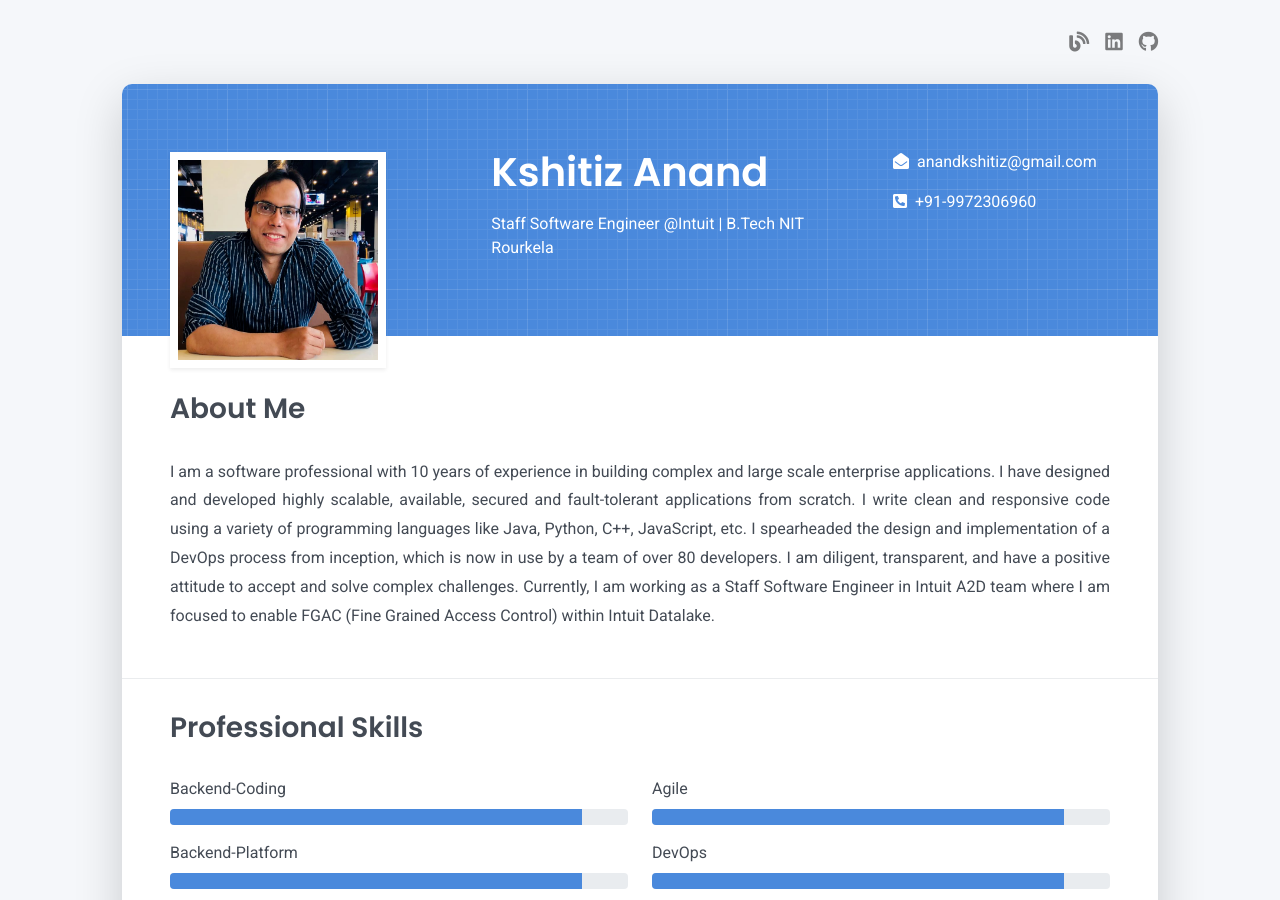
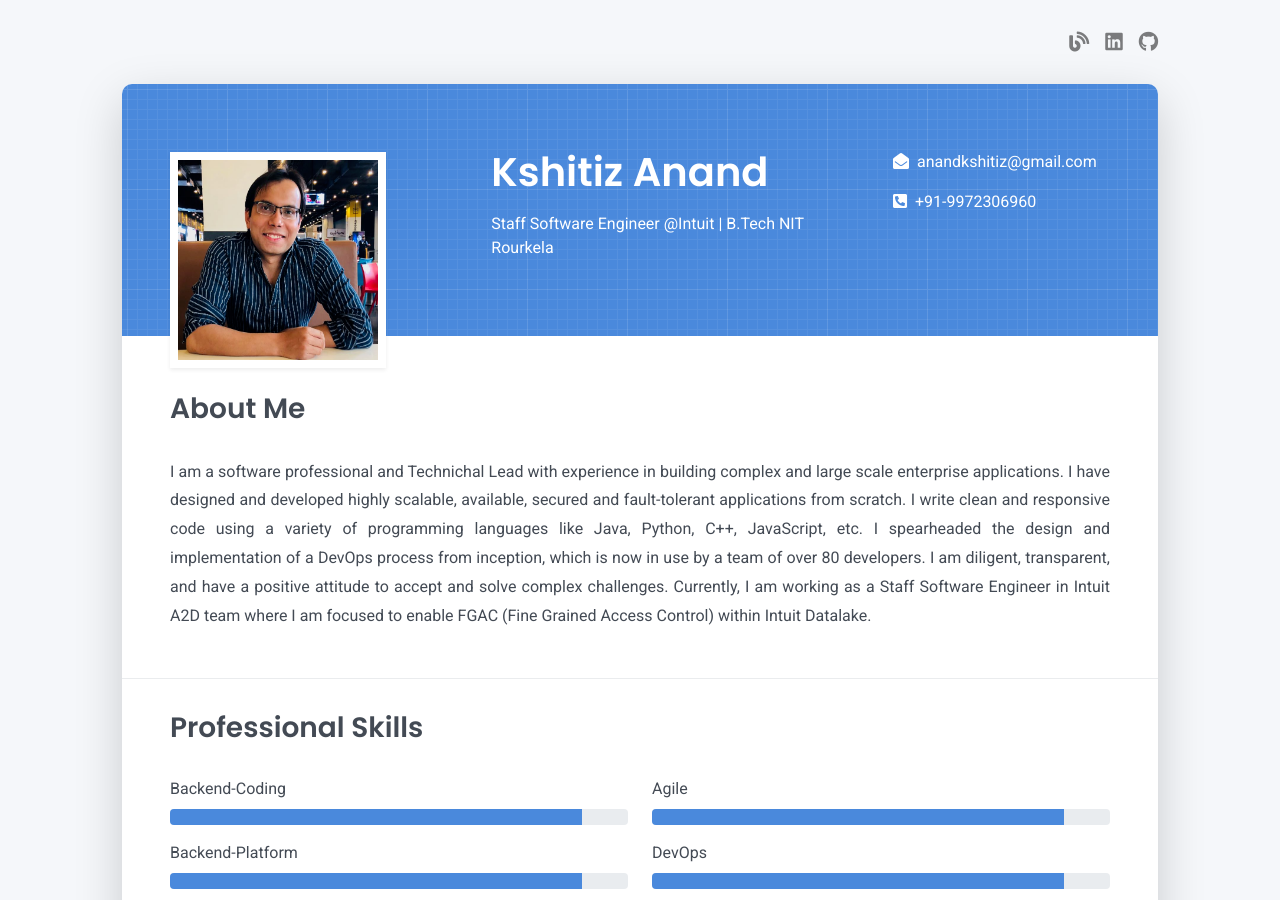
Before and after one commit to anandkshitiz/anandkshitiz.github.io, a Jekyll site: the page built from tabs/about.md, in a window 1280 px wide and 900 px high. Built offline with Jekyll 4.4.1, drawn with Linux system fonts in a browser that asks for light colours.

Commit message:
added new about details

```diff
--- a/tabs/about/content/about-section.html
+++ b/tabs/about/content/about-section.html
@@ -2,7 +2,7 @@
   <div class="col-md-12">
     <h2 class="h3 mb-3">About Me</h2>
     <p style="text-align: justify; line-height: 1.8;">
-      I am a software professional with 10 years of experience in building complex and large scale enterprise applications. I have
+      I am a software professional and Technichal Lead with experience in building complex and large scale enterprise applications. I have
       designed and developed highly scalable, available, secured and fault-tolerant applications from scratch. I write
       clean and responsive code using a variety of programming languages like Java, Python, C++, JavaScript, etc. I
       spearheaded the design and implementation of a DevOps process from inception, which is now in use by a team of
```
